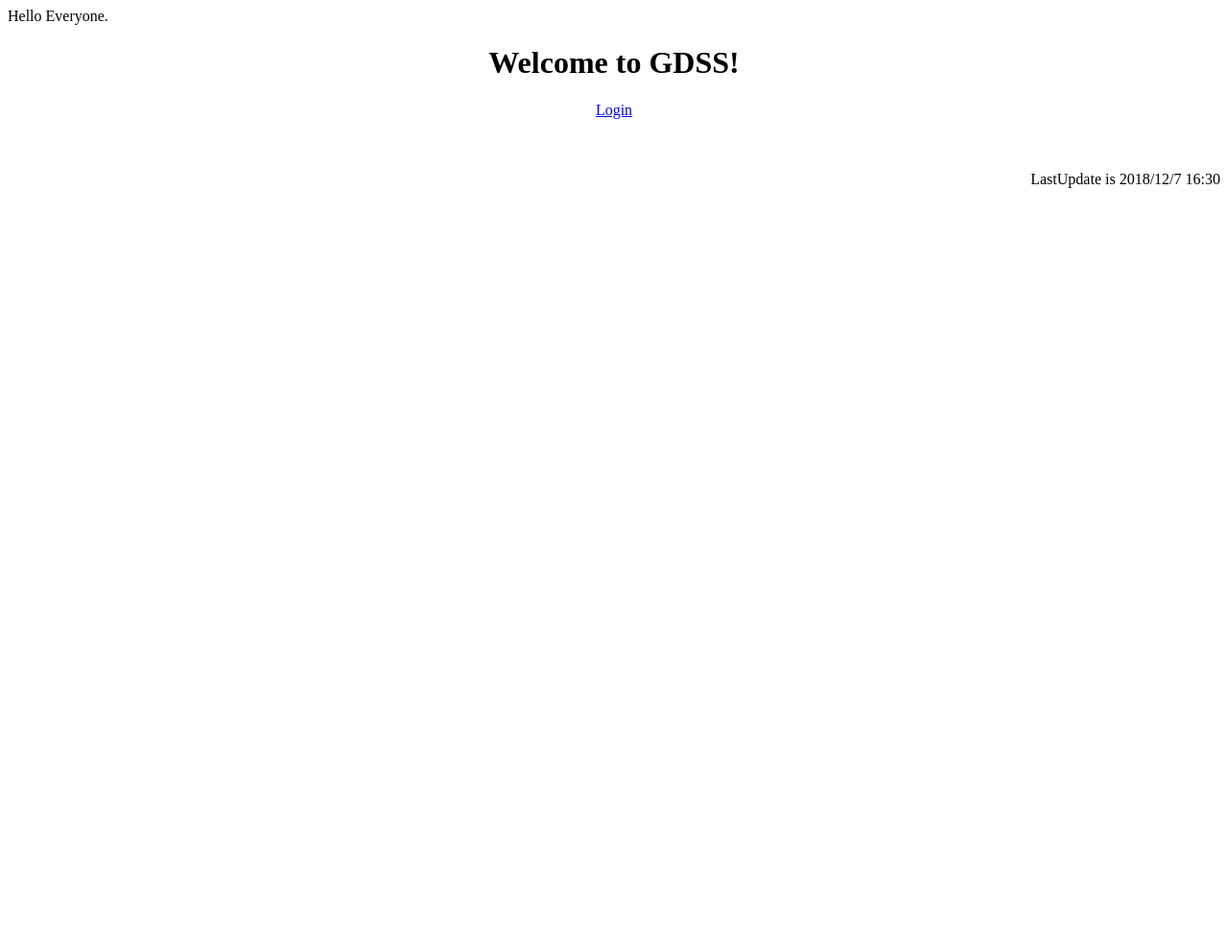
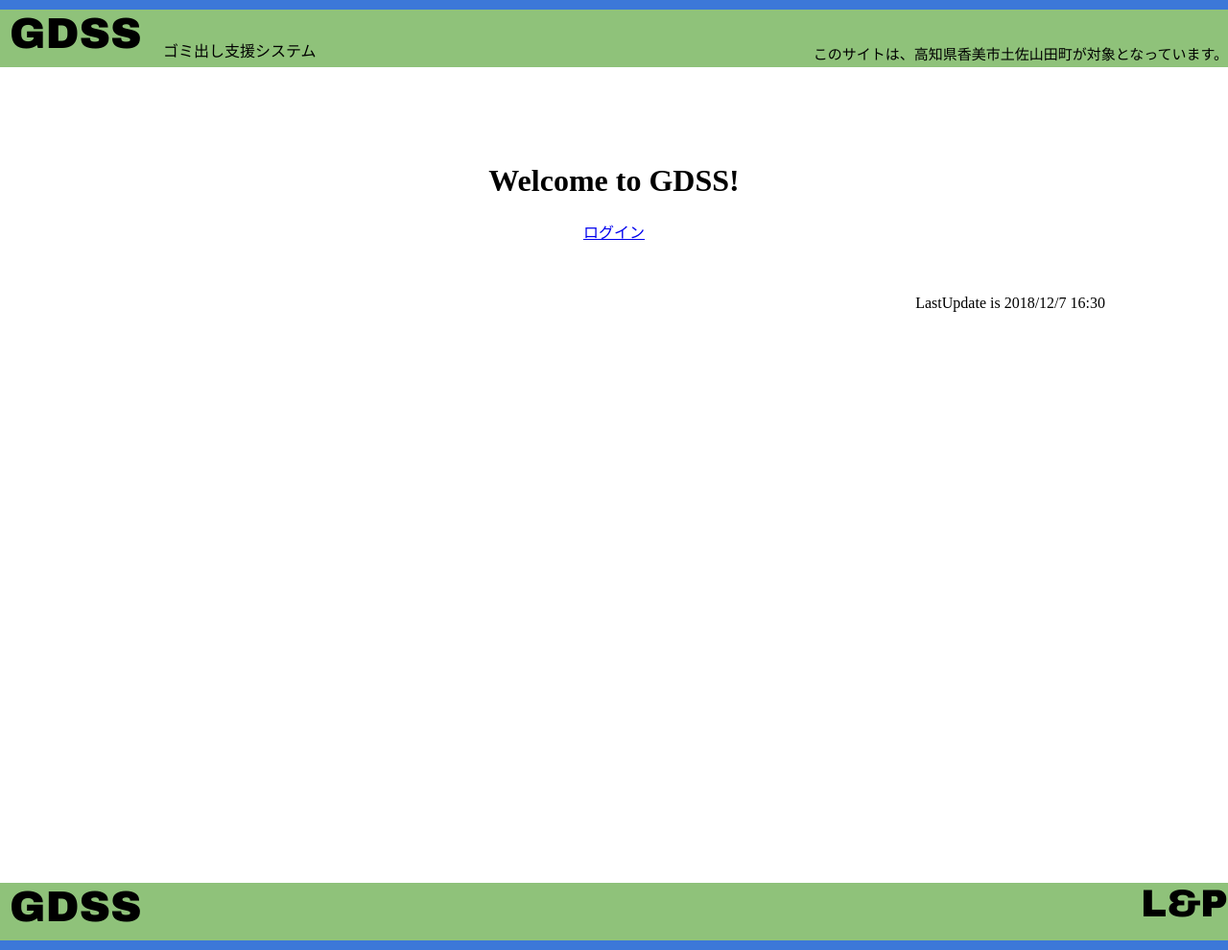
Before and after one commit to KaitoSato11/LP2, a PHP site: page /Main.php in a window 1280 px wide. Shown: the whole page at 96% size. Before the commit the page ends 196 px from the top, so only its background shows below. Run offline with PHP 8.4, Linux system fonts and the light colour scheme.

Commit message:
CSS用に改変

```diff
--- a/Main.php
+++ b/Main.php
@@ -1,21 +1,39 @@
-<?php
+<!-- <?php
 echo "Hello Everyone.";
-?>
+?> -->
 
 <!doctype html>
 <html>
 	<head>
-		<title>Event Management System</title>
-		<meta charset="utf-8"/>
+		<meta charset="utf-8">
+    <title>GDSS ゴミ出し支援システム</title>
+    <link rel="icon" href="iconG.ico">
+    <meta name="description" content="高知県香美市土佐山田町を対象とした、ゴミ出しを支援するサイトです。">
+    <link rel="stylesheet" href="design.css">
 	</head>
 	<body>
+		<!-- HEADER -->
+    <div class="header">
+      <p class="title">GDSS</p>
+      <p class="wayaku">ゴミ出し支援システム</p>
+      <p class="desc">このサイトは、高知県香美市土佐山田町が対象となっています。</p>
+    </div>
+		<!-- メインコンテンツエリア -->
+    <div class="content">
+			<br><br><br>
 			<div align="center">
 				<h1>Welcome to GDSS!</h1>
-			<a href="./Login.php">Login</a>
+				<a href="./Login.php" id="logbut">ログイン</a>
 			</div>
 			<br><br><br>
 			<div align="right">
 				LastUpdate is 2018/12/7 16:30
 			</div>
+		</div>
+		<!-- FOOTER -->
+    <div class="footer">
+      <p class="title">GDSS</p>
+      <p class="company">L&P</p>
+    </div>
 	</body>
 </html>
```
Lines whose indentation alone changed are shown as unchanged.
